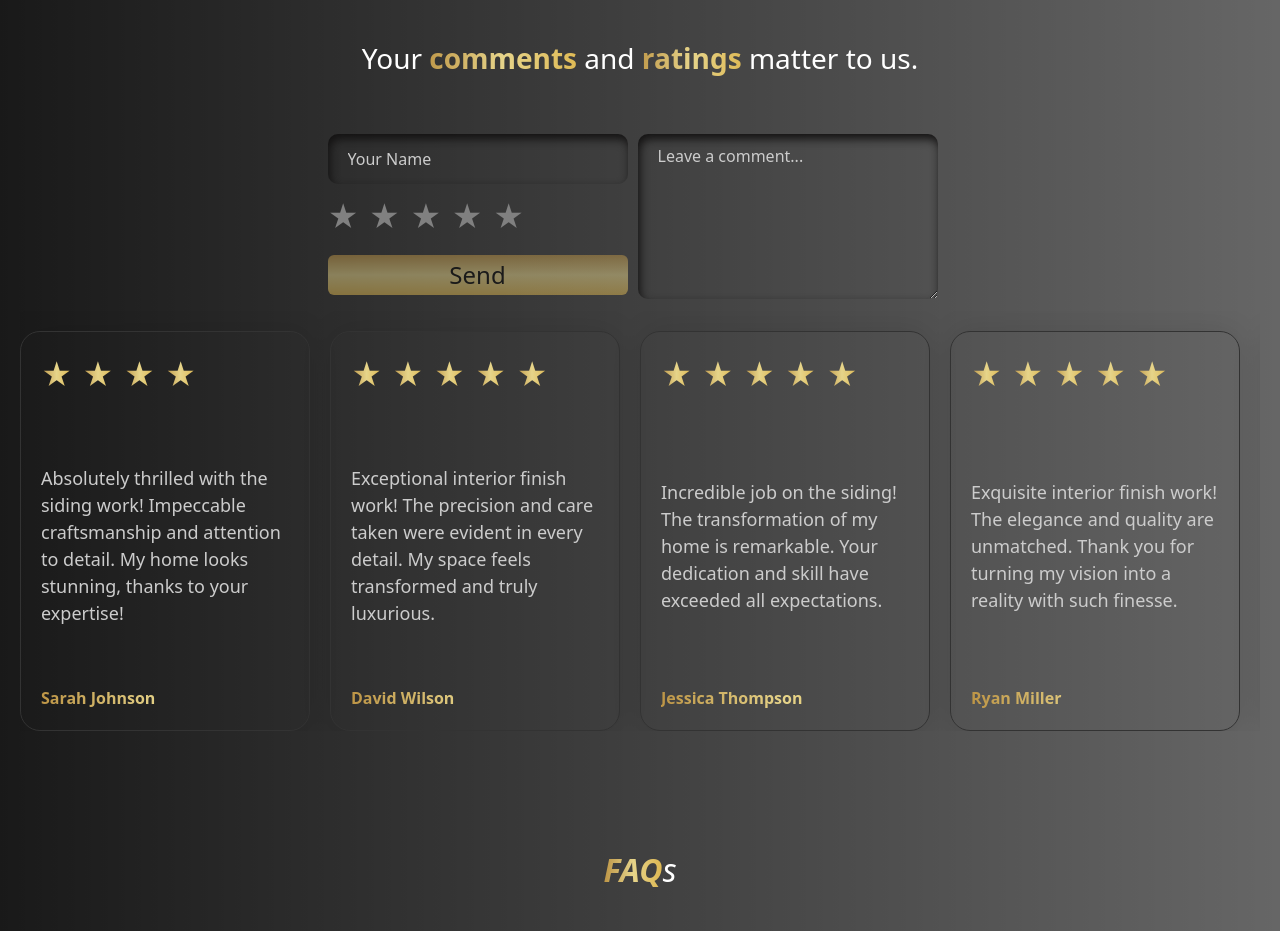
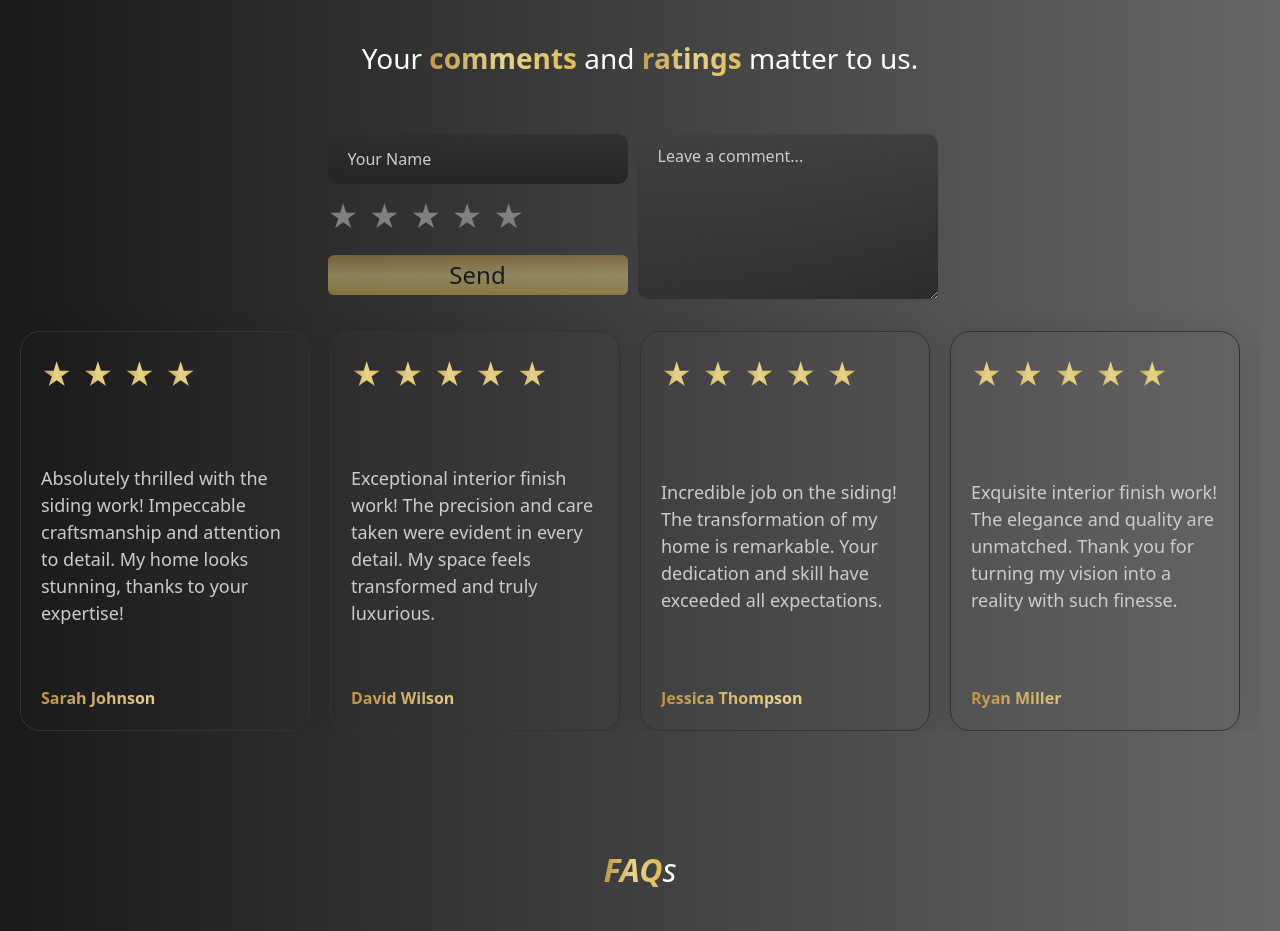
Before and after one commit to 1stIndominus/Construction, a React (Create React App) app: page / in a window 1280 px wide. Shown: the part 4240-5171 px from the top of the page. Built offline with nearby package versions, Linux system fonts and the light colour scheme.

Commit message:
adding rate block

```diff
--- a/src/features/rating/rate.scss
+++ b/src/features/rating/rate.scss
@@ -56,9 +56,10 @@
     padding: 10px 20px;
     font-size: 16px;
     border-radius: 10px;
-    box-shadow: inset 2px 5px 10px rgb(19, 18, 18);
+    // box-shadow: inset 2px 5px 10px rgb(19, 18, 18);
     color: #fff;
     margin-bottom: 10px;
+    background: linear-gradient(to bottom right, transparent 0%, rgba(19, 18, 18, 0.6) 100%);
 
     @include onAverage {
       width: 300px;
@@ -76,7 +77,9 @@
     padding: 10px 20px;
     font-size: 16px;
     border-radius: 10px;
-    box-shadow: inset 2px 5px 10px rgb(19, 18, 18);
+    // box-shadow: inset 2px 5px 10px rgb(19, 18, 18);
+    background: linear-gradient(to bottom right, transparent 0%, rgba(19, 18, 18, 0.6) 100%);
+
     color: #fff;
     margin-right: 15px;
     margin-bottom: 12px;
```
